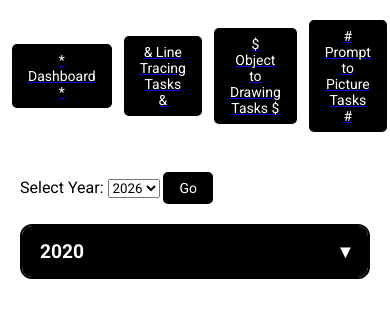
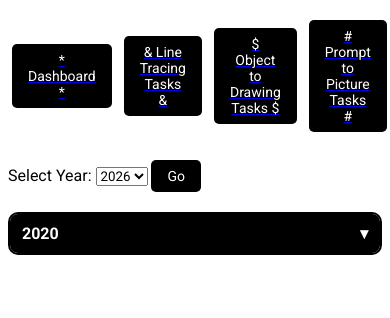
Before and after one commit to playerzer0-ui/drawing_practice, a PHP site: template views/progress.php in a window 390 px wide; the page is wider, and only the part inside the window is pictured. Shown: the top 318 px of that part. Run offline with PHP 8.4, Linux system fonts and the light colour scheme; the template is opened without the code that fills it: most values are stand-ins (such as "Sample title", 1, 10 or a date in 2020); grey boxes marked "Sample" are stand-in pictures; data that the repository does not hold is empty.

Commit message:
responsive progress UI

```diff
--- a/css/progress.css
+++ b/css/progress.css
@@ -1,7 +1,9 @@
 .gallery {
-    max-width: 1200px;
-    margin: auto;
-    padding: 20px;
+    width: 100%;
+    max-width: 1400px;
+    margin: 0 auto;
+    padding: 15px;
+    box-sizing: border-box;
 }
 
 .month-group {
@@ -9,6 +11,7 @@
     border: 2px solid black;
     border-radius: 12px;
     overflow: hidden;
+    width: 100%;
 }
 
 .month-header {
@@ -114,9 +131,98 @@
     color: #555;
 }
 
-/* Responsive */
+/* Responsive improvements */
+@media (max-width: 1200px) {
+    .gallery {
+        padding: 12px;
+    }
+
+    .month-content.open {
+        grid-template-columns: repeat(auto-fit, minmax(300px, 1fr));
+        gap: 15px;
+        padding: 15px;
+    }
+}
+
 @media (max-width: 768px) {
+    .gallery {
+        padding: 10px;
+    }
+
+    .month-group {
+        margin-bottom: 15px;
+        border-radius: 10px;
+    }
+
+    .month-header {
+        padding: 12px 15px;
+        font-size: 1.1rem;
+    }
+
+    .month-content.open {
+        grid-template-columns: 1fr;
+        gap: 15px;
+        padding: 15px;
+    }
+
+    .task-card {
+        padding: 12px;
+        margin-bottom: 15px;
+        border-radius: 10px;
+    }
+
     .image-pair {
         grid-template-columns: 1fr;
+        gap: 15px;
+    }
+
+    .image-pair img {
+        max-height: 300px;
+    }
+
+    .task-meta {
+        flex-direction: column;
+        align-items: flex-start;
+        gap: 5px;
     }
 }
+
+@media (max-width: 480px) {
+    .gallery {
+        padding: 8px;
+    }
+
+    .month-header {
+        padding: 10px 12px;
+        font-size: 1rem;
+    }
+
+    .month-content.open {
+        padding: 12px;
+        gap: 12px;
+    }
+
+    .task-card {
+        padding: 10px;
+        border-width: 1px;
+    }
+
+    .image-pair {
+        gap: 12px;
+    }
+
+    .image-pair img {
+        aspect-ratio: 1 / 1;
+    }
+}
+
+/* Prevent horizontal overflow */
+html, body {
+    max-width: 100%;
+    overflow-x: hidden;
+}
+
+main {
+    width: 100%;
+    overflow-x: hidden;
+}
```
Also changed, not shown: other parts of css/progress.css (+19 -5 lines).
